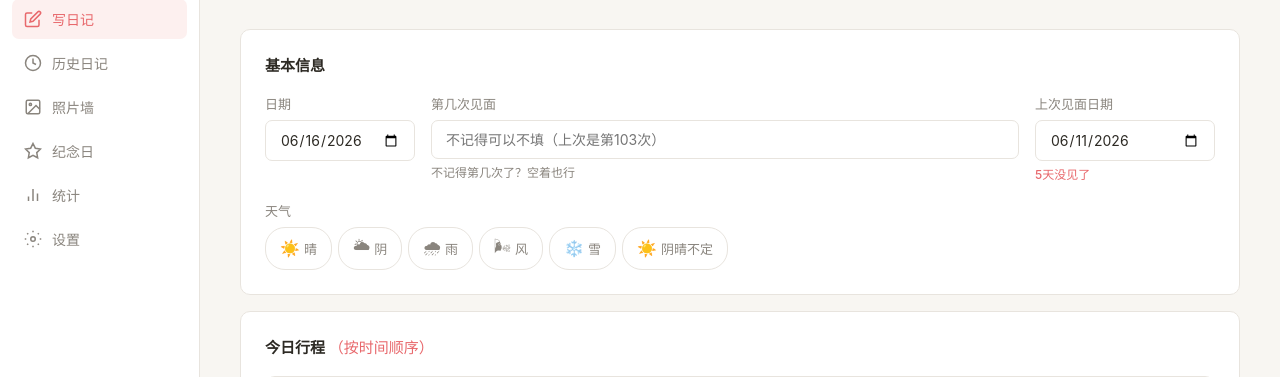
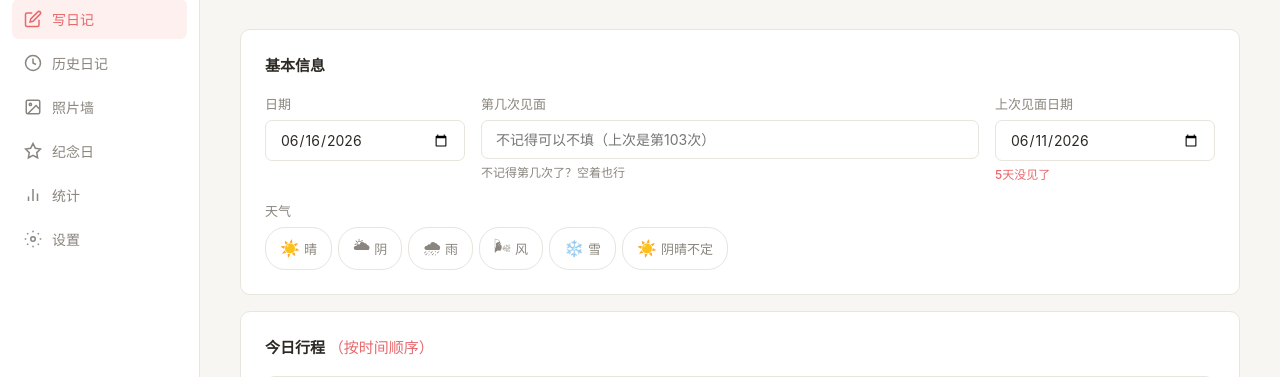
Before and after one commit to hahao2003/diary, a Flask app: page /write in a window 1280 px wide. Shown: the part 93-470 px from the top of the page. Run offline with Flask 3, Linux system fonts and the light colour scheme.

Commit message:
fix: widen date inputs to 200/220px

```diff
--- a/templates/index.html
+++ b/templates/index.html
@@ -67,7 +67,7 @@
       <section class="form-section">
         <h2 class="section-title">基本信息</h2>
         <div class="form-row">
-          <div class="form-group" style="flex:0 0 150px">
+          <div class="form-group" style="flex:0 0 200px">
             <label for="meetingDate">日期</label>
             <input type="date" id="meetingDate" required>
           </div>
@@ -76,7 +76,7 @@
             <input type="number" id="meetingCount" min="1" placeholder="不记得可以不填">
             <span class="help-text">不记得第几次了？空着也行</span>
           </div>
-          <div class="form-group" style="flex:0 0 180px">
+          <div class="form-group" style="flex:0 0 220px">
             <label for="lastMeetingDate">上次见面日期</label>
             <input type="date" id="lastMeetingDate">
             <span class="help-text" id="meetingGap"></span>
```
